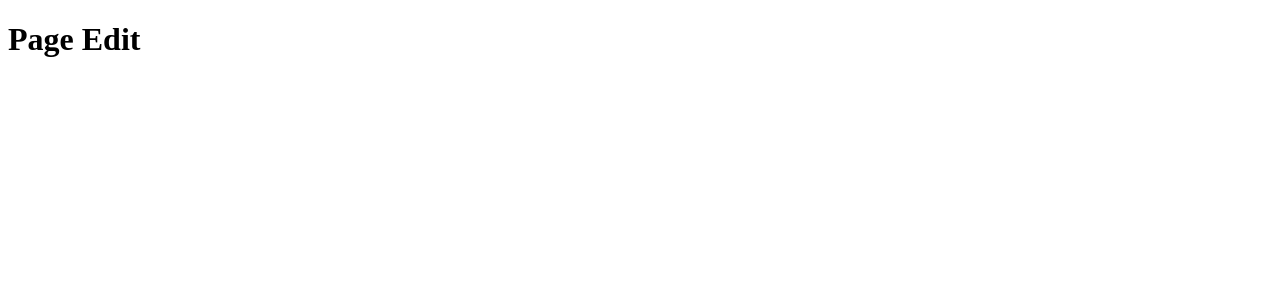
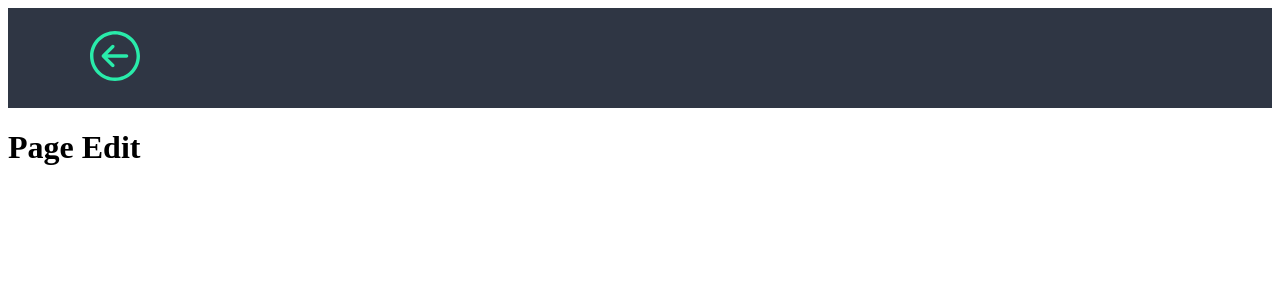
Before and after one commit to DevLucasGodoy/bookstore, a React (Create React App) app: page /edit in a window 1280 px wide. Shown: the top 300 px of the page. Built offline with nearby package versions, Linux system fonts and the light colour scheme.

Commit message:
Update File

```diff
--- a/src/pages/Edit/edit.js
+++ b/src/pages/Edit/edit.js
@@ -1,8 +1,10 @@
 import React from 'react'
+import Header from '../../components/Header/Header'
 
 function Edit() {
   return (
     <div>
+      <Header />
       <h1>Page Edit</h1>
     </div>
   )
```
